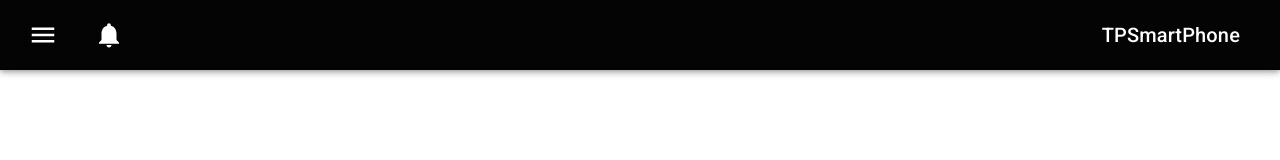
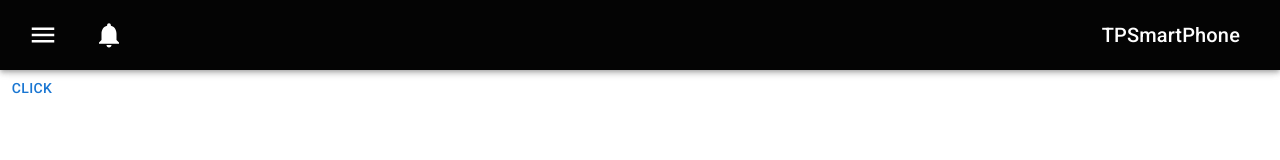
Before and after one commit to maithinhphat95/smartphone-business, a React (Create React App) app: page / in a window 1280 px wide. Shown: the top 160 px of the page. Built offline with nearby package versions, Linux system fonts and the light colour scheme.

Commit message:
[#2] Move the menu out of the page, prepare for show/hide button

```diff
--- a/src/components/Menu/index.jsx
+++ b/src/components/Menu/index.jsx
@@ -1,7 +1,5 @@
 import React from "react";
-import PropTypes from "prop-types";
-import Title from "../Title";
-import { Box, Avatar, Typography } from "@mui/material";
+import { Box } from "@mui/material";
 import AccountShort from "../Account-short";
 import NavList from "../NavList";
 Menu.propTypes = {};
--- a/src/layouts/main/index.jsx
+++ b/src/layouts/main/index.jsx
@@ -1,14 +1,20 @@
-import React from "react";
+import React, { useState } from "react";
 import PropTypes from "prop-types";
 import Menu from "../../components/Menu";
 import { Box } from "@mui/system";
+import { Button } from "@mui/material";
 
 Main.propTypes = {};
 
 function Main(props) {
+  const [show, setShow] = useState(false);
+  const handleShow = (e) => {
+    setShow(!show);
+  };
   return (
     <Box sx={{ position: "relative", top: 70, minHeight: "100%" }}>
-      <Menu />
+      <Button onClick={(e) => handleShow(e)}>Click</Button>
+      <Menu show={show} />
     </Box>
   );
 }
```
